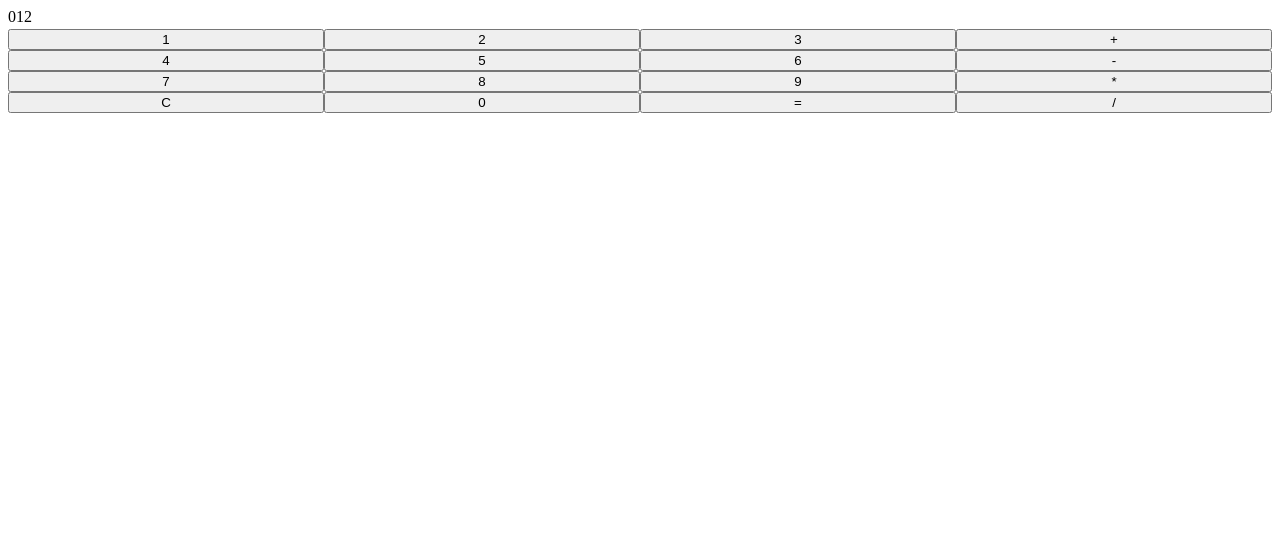
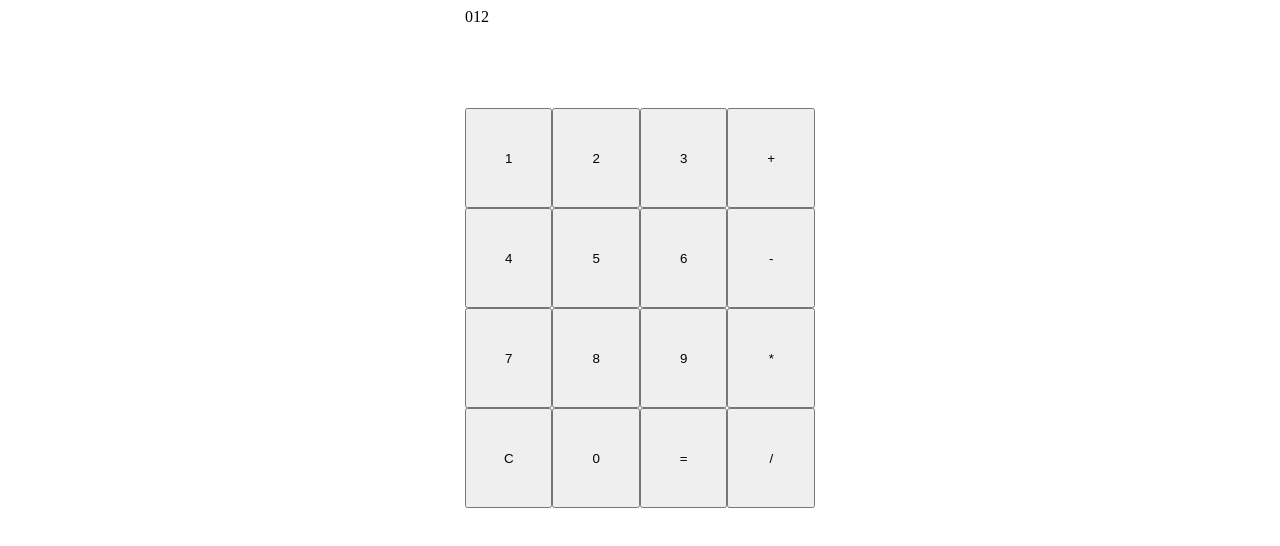
Before and after one commit to Looch8/Calculator, a plain HTML site: page index.html in a window 1280 px wide. Drawn offline with Linux system fonts and the light colour scheme.

Commit message:
added some css stylying to center calculator

```diff
--- a/index.html
+++ b/index.html
@@ -8,6 +8,7 @@
     <title>Calculator</title>
   </head>
   <body>
+    <div class="container">
       <div class="calculator">
         <div class="display">012</div>
         <div class="buttons">
@@ -29,6 +30,7 @@
           <button id="divide">/</button>
         </div>
       </div>
+    </div>
 
     <script src="script.js"></script>
   </body>
--- a/style.css
+++ b/style.css
@@ -6,6 +6,9 @@
 .calculator {
   display: grid;
   grid-template-rows: 1fr 4fr;
+  max-width: 350px;
+  height: 500px;
+  margin: auto;
 }
 
 .buttons {
```
Lines whose indentation alone changed are shown as unchanged.
